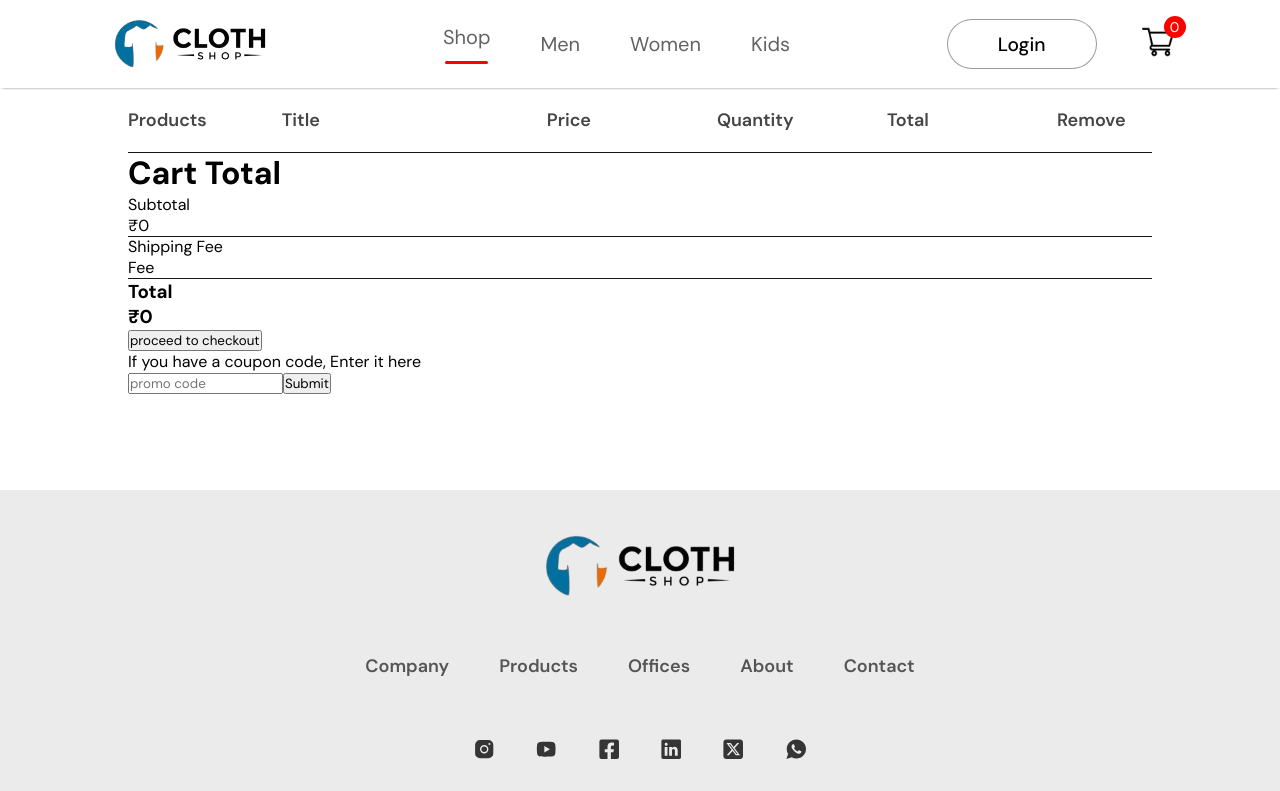
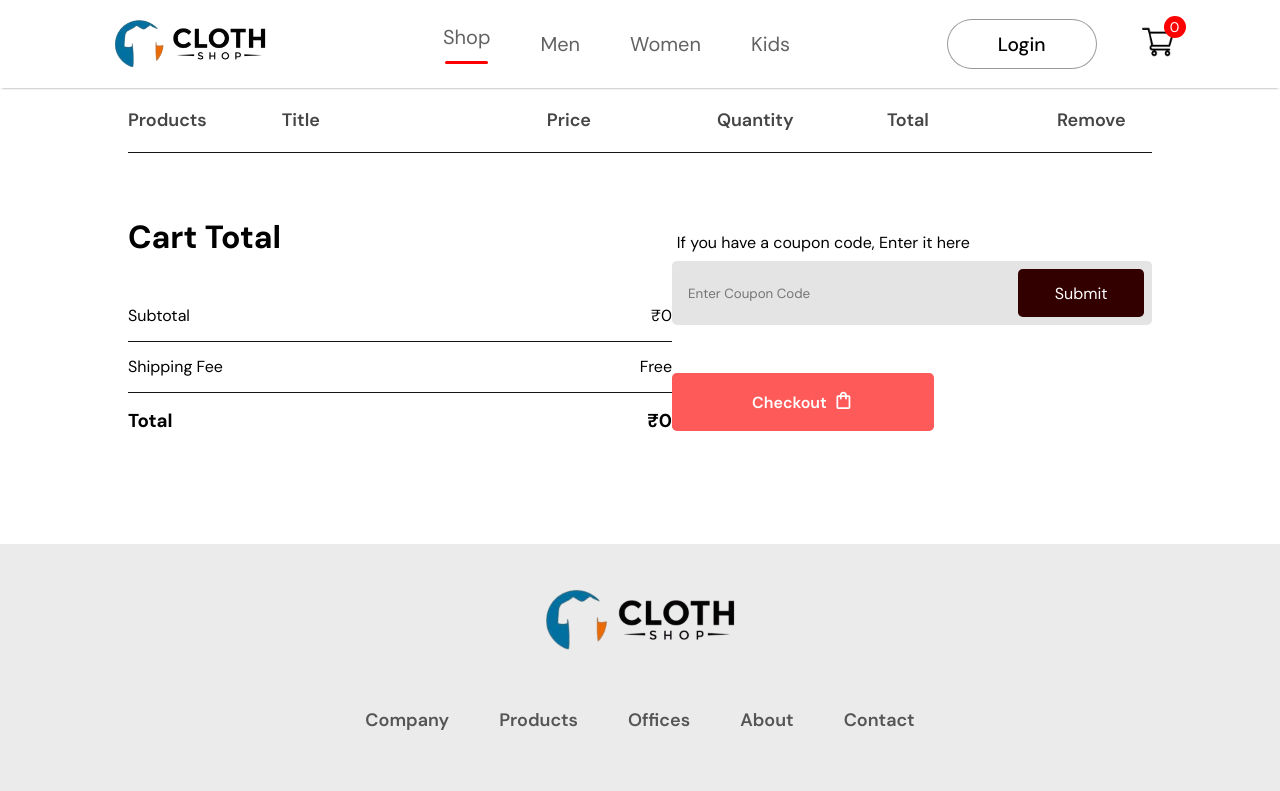
Before and after one commit to NipunShrivats/ecommerce-clothing, a React (Vite) app: page /cart in a window 1280 px wide. Shown: the top 791 px of the page. Built offline with nearby package versions, Linux system fonts and the light colour scheme.

Commit message:
changes on 30Aug commit no.2

```diff
--- a/src/Components/CartItems/CartItems.css
+++ b/src/Components/CartItems/CartItems.css
@@ -68,3 +68,115 @@
 .remove-btn:active{
     background-color: rgb(0, 0, 0);
 }
+
+/* ------------------------------- */
+
+.cartitems-down{
+    /* border: 2px solid rgb(0, 255, 132); */
+    display: flex;
+    flex: 1;
+    margin-top: 4rem;
+    justify-content: space-between;
+}
+
+.cartitems-total{
+    /* border: 2px solid red; */
+    width: 40rem;
+}
+.cartitems-total h1{
+    /* border: 2px solid red; */
+    margin-bottom: 2rem;
+}
+
+.cartitems-total-item{
+    /* border: 2px solid red; */
+    display: flex;
+    justify-content: space-between;
+    padding: 15px 0px;
+}
+
+.proceed-btn{
+    /* border: 2px solid red; */
+    display: flex;
+    align-items: center;
+    justify-content: center;
+    width: 262px;
+    height: 58px;
+    outline: none;
+    border: none;
+    background: #ff5a5a;
+    color: #fff;
+    font-size: 16px;
+    font-weight: 600;
+    cursor: pointer;
+    border-radius: .3rem;
+}
+
+.proceed-btn span{
+    /* border: 2px solid red; */
+    display: inline-flex;
+    margin-left: .4rem;
+    margin-bottom: .2rem;
+}
+.proceed-btn span svg{
+    font-size: 1.3rem;
+}
+
+.proceed-btn:hover{
+    background: #ff8484;
+    transition: .3s;
+}
+.proceed-btn:active{
+    background: #990000;
+}
+
+.cartitems-promocode{
+    /* border: 2px solid red; */
+    display: flex;
+    flex-direction: column;
+    justify-content: center;
+    width: 30rem;
+}
+
+.cartitems-promocode p{
+    margin-bottom: .5rem;
+    margin-left: .3rem;
+}
+.cartitems-promobox {
+    /* border: 2px solid red; */
+    background-color: rgb(228, 228, 228);
+    height: 4rem;
+    display: flex;
+    justify-content: center;
+    align-items: center;
+    border-radius: .3rem;
+    margin-bottom: 3rem;
+}
+.cartitems-promobox input{
+    width: 20rem;
+    height: 2rem;
+    border: none;
+    outline: none;
+    background-color: transparent;
+    padding: 0rem 1rem;
+    color: black;
+}
+.cartitems-promobox button{
+    width: 8rem;
+    height: 3rem;
+    border: none;
+    border-radius: .3rem;
+    background-color: rgb(51, 0, 0);
+    color: white;
+    font-size: 16px;
+    margin-right: .5rem;
+    cursor: pointer;
+}
+
+.cartitems-promobox button:hover{
+    background-color: rgb(34, 34, 34);
+    transition: .3s;
+}
+.cartitems-promobox button:active{
+    background-color: rgb(160, 160, 160);
+}
--- a/src/Components/CartItems/CartItems.jsx
+++ b/src/Components/CartItems/CartItems.jsx
@@ -3,9 +3,11 @@ import "./CartItems.css";
 import { ShopContext } from "../../Context/ShopContext";
 import { dividerClasses } from "@mui/material";
 import { IoMdTrash } from "react-icons/io";
+import { MdOutlineShoppingBag } from "react-icons/md";
 
 export default function CartItems() {
-  const { all_product, cartItems, removeFromCart } = useContext(ShopContext);
+  const { getTotalCartAmount, all_product, cartItems, removeFromCart } =
+    useContext(ShopContext);
 
   return (
     <>
@@ -47,31 +49,40 @@ export default function CartItems() {
           }
           return null;
         })}
+
         <div className="cartitems-down">
           <div className="cartitems-total">
             <h1>Cart Total</h1>
             <div>
               <div className="cartitems-total-item">
                 <p>Subtotal</p>
-                <p>₹{0}</p>
+                <p>₹{getTotalCartAmount()}</p>
               </div>
               <div className="title-line-long"></div>
-              <p>Shipping Fee</p>
-              <p>Fee</p>
+              <div className="cartitems-total-item">
+                <p>Shipping Fee</p>
+                <p>Free</p>
+              </div>
             </div>
             <div className="title-line-long"></div>
-            <div className="cartitems-total-items">
+            <div className="cartitems-total-item">
               <h3>Total</h3>
-              <h3>₹{0}</h3>
+              <h3>₹{getTotalCartAmount()}</h3>
             </div>
           </div>
-          <button>proceed to checkout</button>
-        </div>
-        <div className="cartitems-promocode">
-          <p>If you have a coupon code, Enter it here</p>
-          <div className="cartitems-promobox">
-            <input type="text" placeholder="promo code" />
-            <button>Submit</button>
+
+          <div className="cartitems-promocode">
+            <p>If you have a coupon code, Enter it here</p>
+            <div className="cartitems-promobox">
+              <input type="text" placeholder="Enter Coupon Code" />
+              <button>Submit</button>
+            </div>
+            <button className="proceed-btn">
+              Checkout
+              <span>
+                <MdOutlineShoppingBag />
+              </span>
+            </button>
           </div>
         </div>
       </div>
--- a/src/Components/Navbar/Navbar.jsx
+++ b/src/Components/Navbar/Navbar.jsx
@@ -1,48 +1,67 @@
-import { React, useState } from 'react';
+import { React, useContext, useState } from "react";
 import "./Navbar.css";
-import logo from "../../assets/logo/logo-bg.png"
-import cart_icon from "../../assets/Frontend_Assets/cart_icon.png"
-import { Link } from "react-router-dom"
+import logo from "../../assets/logo/logo-bg.png";
+import cart_icon from "../../assets/Frontend_Assets/cart_icon.png";
+import { Link } from "react-router-dom";
+import { ShopContext } from "../../Context/ShopContext";
 
 export default function Navbar() {
-    const [menu, setMenu] = useState("shop")
+  const [menu, setMenu] = useState("shop");
+  const { getTotalCartItems } = useContext(ShopContext);
   return (
     <>
       <div className="navbar">
-                <div className='nav-logo'>
-                    <Link to="/"><img src={logo} alt="Logo" /></Link>
+        <div className="nav-logo">
+          <Link to="/">
+            <img src={logo} alt="Logo" />
+          </Link>
         </div>
-                <ul className='nav-menu'>
+        <ul className="nav-menu">
           <li
-                        onClick={() => { setMenu("shop") }}>
+            onClick={() => {
+              setMenu("shop");
+            }}
+          >
             <Link to="/">shop</Link>
             {menu === "shop" ? <hr /> : <></>}
           </li>
           <li
-                        onClick={() => { setMenu("men") }}>
+            onClick={() => {
+              setMenu("men");
+            }}
+          >
             <Link to="/mens">men</Link>
             {menu === "men" ? <hr /> : <></>}
           </li>
           <li
-                        onClick={() => { setMenu("women") }}>
+            onClick={() => {
+              setMenu("women");
+            }}
+          >
             <Link to="/women">women</Link>
             {menu === "women" ? <hr /> : <></>}
           </li>
           <li
-                        onClick={() => { setMenu("kids") }}>
+            onClick={() => {
+              setMenu("kids");
+            }}
+          >
             <Link to="/kids">kids</Link>
             {menu === "kids" ? <hr /> : <></>}
           </li>
         </ul>
 
-                <div className='nav-login-cart'>
+        <div className="nav-login-cart">
+          <Link to="/loginSignup">
+            <button>Login</button>
+          </Link>
 
-                    <Link to="/loginSignup"><button>Login</button></Link>
-
-                    <Link to="/cart"><img src={cart_icon} alt="" /></Link>
-                    <div className="nav-cart-count">{0}</div>
+          <Link to="/cart">
+            <img src={cart_icon} alt="" />
+          </Link>
+          <div className="nav-cart-count">{getTotalCartItems()}</div>
         </div>
       </div>
     </>
-    )
+  );
 }
--- a/src/Context/ShopContext.jsx
+++ b/src/Context/ShopContext.jsx
@@ -22,7 +22,37 @@ const ShopContextProvider = (props) => {
   const removeFromCart = (itemId) => {
     setCartItems((prev) => ({ ...prev, [itemId]: prev[itemId] * 0 }));
   };
-  const contextValue = { all_product, cartItems, addToCart, removeFromCart };
+
+  const getTotalCartAmount = () => {
+    let totalAmount = 0;
+    for (const item in cartItems) {
+      if (cartItems[item] > 0) {
+        let itemInfo = all_product.find(
+          (product) => product.id === Number(item)
+        );
+        totalAmount += itemInfo.new_price * cartItems[item];
+      }
+    }
+    return totalAmount;
+  };
+
+  const getTotalCartItems = () => {
+    let totalItem = 0;
+    for (const item in cartItems) {
+      if (cartItems[item] > 0) {
+        totalItem += cartItems[item];
+      }
+    }
+    return totalItem;
+  };
+  const contextValue = {
+    getTotalCartItems,
+    getTotalCartAmount,
+    all_product,
+    cartItems,
+    addToCart,
+    removeFromCart,
+  };
 
   return (
     <ShopContext.Provider value={contextValue}>
```
Lines whose indentation alone changed are shown as unchanged.
